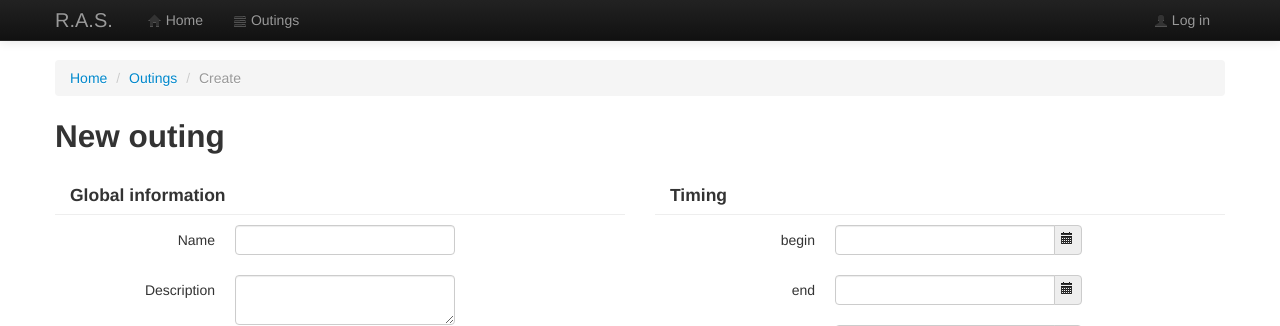
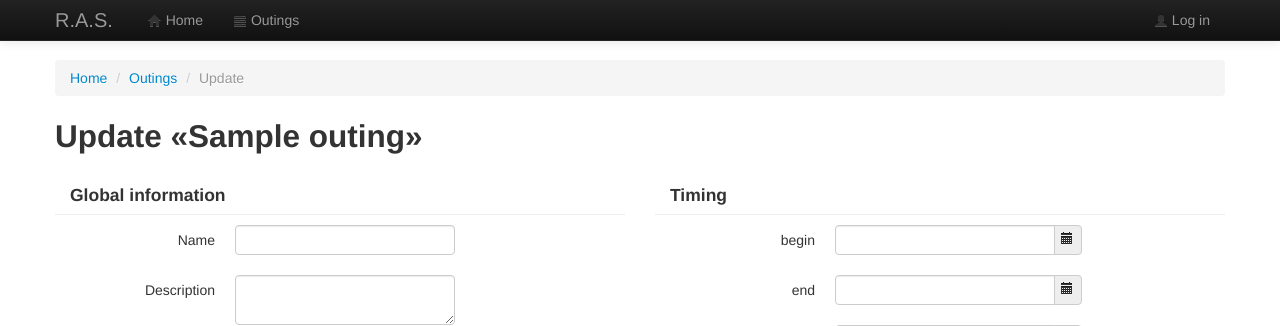
Before and after one commit to ivoire/RandoAmisSecours, a Django app: template RandoAmisSecours/templates/RandoAmisSecours/outing/create.html in a window 1280 px wide. Shown: the top 326 px of the page. Run offline with Django 3.2, Linux system fonts and the light colour scheme; the template is opened without the code that fills it: most values are stand-ins (such as "Sample title", 1, 10 or a date in 2020); form fields are guessed from the names that the template uses.

Commit message:
Outing: allow to update outings

```diff
--- a/RandoAmisSecours/templates/RandoAmisSecours/outing/create.html
+++ b/RandoAmisSecours/templates/RandoAmisSecours/outing/create.html
@@ -1,7 +1,7 @@
 {% extends 'RandoAmisSecours/base.html' %}
 {% load static %}
 
-{% block title %}New outing{% endblock %}
+{% block title %}{{ update|yesno:"Update,New outing" }}{% endblock %}
 
 {% block head %}
   <link rel="stylesheet" type="text/css" href="{% get_static_prefix %}RandoAmisSecours/css/leaflet.css" />
@@ -15,11 +15,11 @@
 {% block breadcrumb %}
   <li><a href="{% url 'index' %}">Home</a> <span class="divider">/</span></li>
   <li><a href="{% url 'outings.index' %}">Outings</a> <span class="divider">/</span></li>
-  <li class="active">Create</li>
+  <li class="active">{{ update|yesno:"Update,Create" }}</li>
 {% endblock %}
 
 {% block body %}
-<h2>New outing</h2>
+<h2>{% if update %}Update «{{ outing.name }}»{% else %}New outing{% endif %}</h2>
 
 <div class="row">
   <div class="span12">
@@ -110,7 +110,7 @@
       </div>
     </div>
     <div class="form-actions">
-      <button type="submit" class="btn btn-primary">Create</button>
+      <button type="submit" class="btn btn-primary">{{ update|yesno:"Update,Create" }}</button>
     </div>
   </form>
   </div>
--- a/RandoAmisSecours/urls.py
+++ b/RandoAmisSecours/urls.py
@@ -29,5 +29,6 @@ urlpatterns += patterns('RandoAmisSecours.views.outing',
     url(r'^outings/late/$', 'index', {'status': 'late'}, name='outings.index.late'),
     url(r'^outings/canceled/$', 'index', {'status': 'canceled'}, name='outings.index.canceled'),
     url(r'^outings/(?P<outing_id>\d+)/$', 'details', name='outings.details'),
+    url(r'^outings/(?P<outing_id>\d+)/update/$', 'update', name='outings.update'),
     url(r'^outings/create/$', 'create', name='outings.create'),
 )
```
Also changed, not shown: RandoAmisSecours/views/outing.py (+15 -0 lines).
